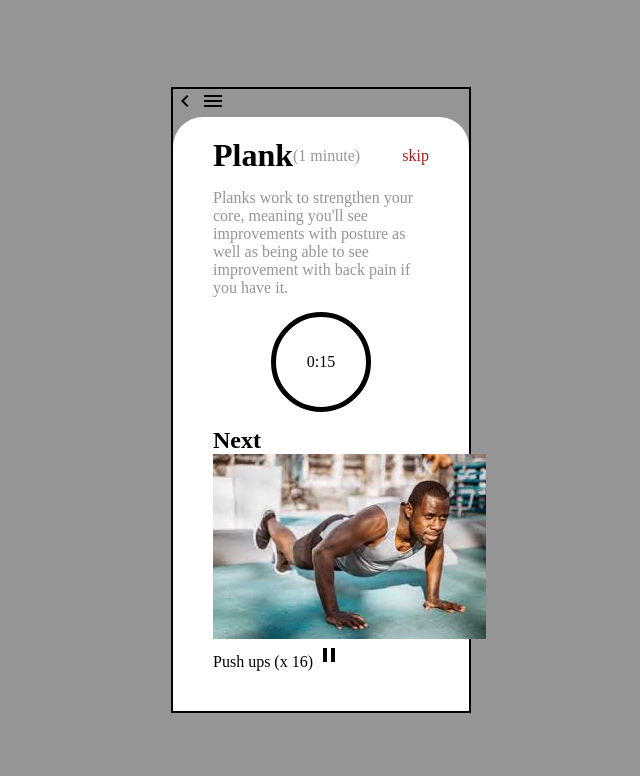
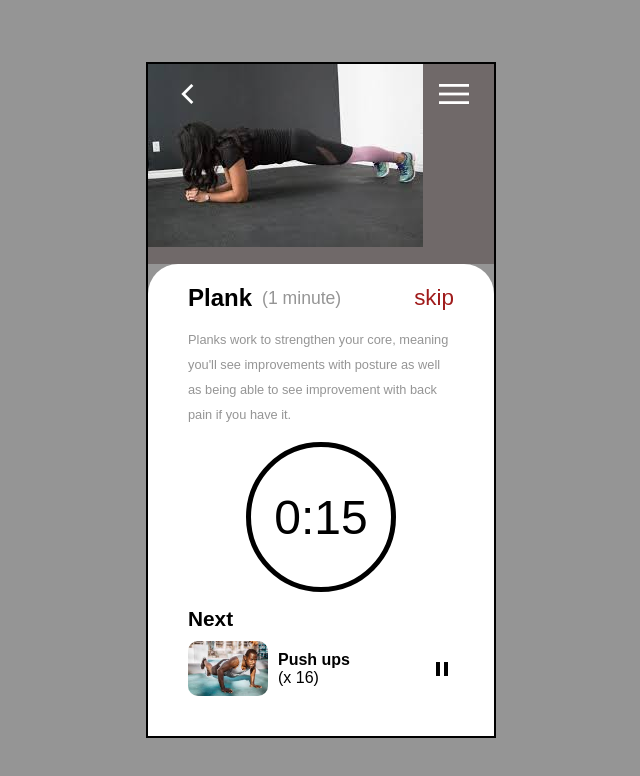
Before and after one commit to lucasgabriel2806/web-dev-daily-challenges, a plain HTML site: page workout-ui-321/index.html in a window 1280 px wide. Shown: the whole page, without its empty margins (319-959 px from the left). Drawn offline with nearby package versions, Linux system fonts and the light colour scheme; a web font is replaced by a local one.

Commit message:
Workout UI #02

```diff
--- a/workout-ui-321/index.html
+++ b/workout-ui-321/index.html
@@ -8,11 +8,15 @@
 
     <meta name="viewport" content="width=device-width, initial-scale=1.0">
 
+    <!-- Google Fonts -->
+    <link rel="preconnect" href="https://fonts.googleapis.com">
+    <link rel="preconnect" href="https://fonts.gstatic.com" crossorigin>
+    <link href="https://fonts.googleapis.com/css2?family=Inter:opsz,wght@14..32,500&family=Nata+Sans:wght@100..900&family=Poppins:ital,wght@0,100;0,200;0,300;0,400;0,500;0,600;0,700;0,800;0,900;1,100;1,200;1,300;1,400;1,500;1,600;1,700;1,800;1,900&display=swap" rel="stylesheet">
+
     <!-- Google Icons -->
     <link rel="stylesheet" href="https://fonts.googleapis.com/css2?family=Material+Symbols+Outlined:opsz,wght,FILL,GRAD@20..48,100..700,0..1,-50..200&" />
 
-    <link href="https://fonts.googleapis.com/icon?family=Material+Icons+Outlined"
-      rel="stylesheet">
+    <link href="https://fonts.googleapis.com/icon?family=Material+Icons+Outlined" rel="stylesheet">
 
     <title>Document</title>
 
@@ -22,6 +26,7 @@
             margin: 0;
             padding: 0;
             box-sizing: border-box;
+            font-family: "Nata Sans", sans-serif;
         }
 
         body {
@@ -33,8 +38,26 @@
         }
 
         .card {
-            width: 300px;
+            width: 350px;
             border: 2px solid black;
+        }
+
+        header {
+            background: rgba(87, 74, 74, 0.581) url('./img/plank.jpg') no-repeat;
+            /* background-size: cover; */
+
+            height: 200px;
+        }
+
+        header nav {
+            display: flex;
+            justify-content: space-between;
+            padding: 10px 20px 0;
+        }
+
+        header nav .material-symbols-outlined {
+            font-size: 2.5em;
+            color: white;
         }
 
         main {
@@ -50,9 +73,26 @@
             margin-bottom: 15px;
         }
 
-        .header-exercise .flex1, .flex2 {
+        .header-exercise .flex1,
+        .header-exercise .flex2 {
             display: flex;
             align-items: center;
+        }
+
+        .header-exercise .flex1 {
+            gap: 10px;
+        }
+
+        .header-exercise .flex1 h1 {
+            font-size: 1.5em;
+        }
+
+        .header-exercise .flex1 span {
+            font-size: 1.1em;
+        }
+
+        .header-exercise .flex2 span {
+            font-size: 1.4em;
         }
 
         .span-time-exercise, p {
@@ -65,6 +105,8 @@
 
         p {
             margin-bottom: 15px;
+            font-size: .8em;
+            line-height: 25px;
         }
 
         .timer-exercise {
@@ -80,8 +122,47 @@
 
             width: 100px;
             height: 100px;
+            padding: 70px;
             border: 5px solid black;
             border-radius: 50%;
+
+            font-size: 3em;
+        }
+
+        .next-exercise {
+            display: flex;
+            justify-content: space-between;
+        }
+
+        .next-exercise img {
+            width: 80px;
+            height: 55px;
+            border-radius: 10px;
+        }
+
+        .next-exercise .flex1 {
+            display: flex;
+            gap: 10px;
+            align-items: center;
+        }
+
+        .next-exercise .flex1-1 {
+            display: flex;
+            flex-direction: column;
+        }
+
+        .next-exercise .flex2 {
+            display: flex;
+            align-items: center;
+        }
+
+        .next {
+            font-size: 1.3em;
+            margin-bottom: 10px;
+        }
+
+        .bold {
+            font-weight: bold;
         }
 
     </style>
@@ -94,6 +175,8 @@
 
         <header>
 
+            <nav>
+
                 <span class="material-symbols-outlined">
                     chevron_left
                 </span>
@@ -101,6 +184,8 @@
                 <span class="material-symbols-outlined">
                     menu
                 </span>
+
+            </nav>
 
         </header>
 
@@ -124,25 +209,31 @@
 
             </div>
 
-            <p>Planks work to strengthen your core, meaning you'll see improvements with posture as well as being able to see improvement with back pain if you have it.</p>
+            <p>
+                Planks work to strengthen your core, meaning you'll see improvements with posture as well as being able to see improvement with back pain if you have it.
+            </p>
 
             <div class="timer-exercise">
                 <div>0:15</div>
             </div>
 
-            <h2>Next</h2>
+            <h2 class="next">Next</h2>
 
-            <div>
+            <div class="next-exercise">
 
-                <img src="./img/push-ups.jpg" alt="push ups">
+                <div class="flex1">
+                    <img class="img-push-ups" src="./img/push-ups.jpg" alt="push ups">
+                    <div class="flex1-1">
+                        <span class="bold">Push ups</span>
+                        <span>(x 16)</span>
+                    </div>
+                </div>
 
-                <span>Push ups</span>
-
-                <span>(x 16)</span>
-
+                <div class="flex2">
                     <span class="material-icons-outlined">
                         pause
                     </span>
+                </div>
 
             </div>
 
```
Also changed, not shown: workout-ui-321/img/plank.jpg (added). Lines whose indentation alone changed are shown as unchanged.
